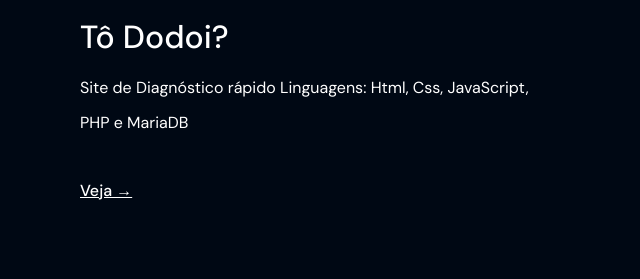
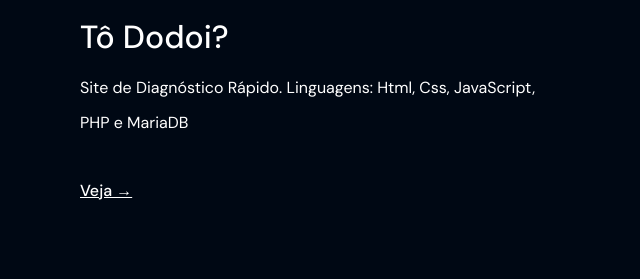
Before and after one commit to Laiz03/laiz_portfolio, a plain HTML site: page index.html in a window 1280 px wide. Shown: the part 2435-2714 px from the top of the page, 0-640 px from the left. Drawn offline with Linux system fonts and the light colour scheme.

Commit message:
Update index.html

```diff
--- a/index.html
+++ b/index.html
@@ -159,7 +159,7 @@
                 Tô Dodoi?
               </h3>
               <p>
-                Site de Diagnóstico rápido
+                Site de Diagnóstico Rápido.
                 Linguagens: Html, Css, JavaScript, PHP e MariaDB
               </p>
               <a href="http://tododoi.byethost7.com/" target="_blank" style="cursor: pointer;">Veja &rarr;</a>
```
